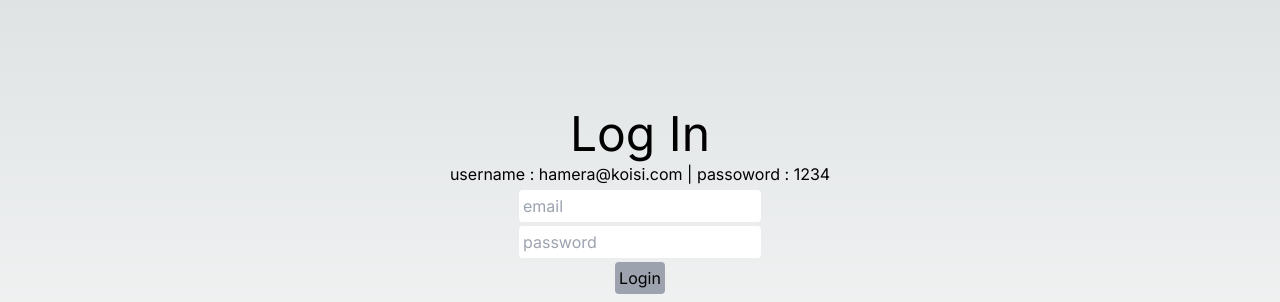
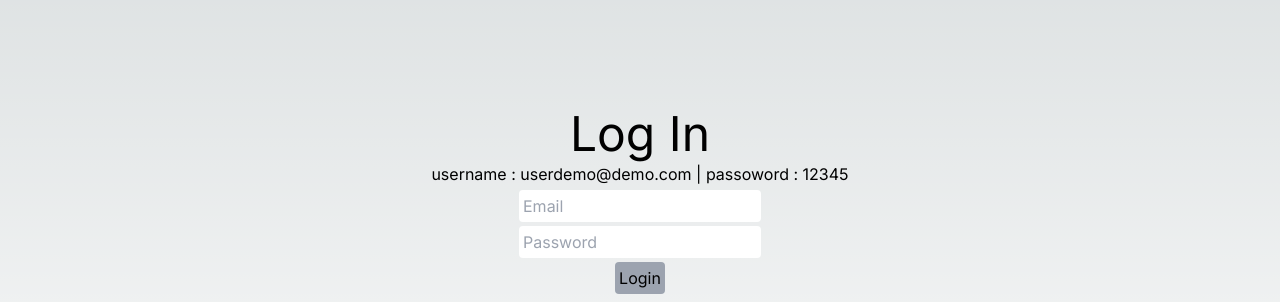
Before and after one commit to Al-Fareed/Bumble-Bee, a Next.js app: page /login in a window 1280 px wide. Shown: the part 184-486 px from the top of the page. Built offline with nearby package versions, Linux system fonts and the light colour scheme.

Commit message:
design fix in sigin/up forms

```diff
--- a/src/app/login/page.tsx
+++ b/src/app/login/page.tsx
@@ -27,19 +27,19 @@ const Page = () => {
     <div className="h-screen flex items-center justify-center flex-col gap-y-1 w-55 ">
       <span className="text-5xl"> Log In</span>
       <span className="text-center">
-        username : hamera@koisi.com | passoword : 1234
+        username : userdemo@demo.com | passoword : 12345
       </span>
       <input
         className="p-1 rounded focus:outline-none text-black"
         type="text"
-        placeholder="email"
+        placeholder="Email"
         value={user.email}
         onChange={(e) => setUser({ ...user, email: e.target.value })}
       />
       <input
         type="text"
         className="p-1 rounded text-black"
-        placeholder="password"
+        placeholder="Password"
         value={user.password}
         onChange={(e) => setUser({ ...user, password: e.target.value })}
       />
--- a/src/app/signup/page.tsx
+++ b/src/app/signup/page.tsx
@@ -32,7 +32,7 @@ const Page = () => {
       <input
         type="text"
         className="p-1 rounded text-black"
-        placeholder="name"
+        placeholder="Name"
         value={user.username}
         color="black"
         onChange={(e) => setUser({ ...user, username: e.target.value })}
@@ -40,20 +40,21 @@ const Page = () => {
       <input
         type="email"
         className="p-1 rounded text-black"
-        placeholder="email"
+        placeholder="Email"
         value={user.email}
         onChange={(e) => setUser({ ...user, email: e.target.value })}
       />
       <input
         type="password"
         className="p-1 rounded text-black"
-        placeholder="password"
+        placeholder="Password"
         value={user.password}
         onChange={(e) => setUser({ ...user, password: e.target.value })}
       />
       <button className="bg-gray-400 rounded p-1" onClick={submitForm}>
         {processing ? "Processing" : "Create Account"}
       </button>
+      <div>Already have an account? <Link className="text-blue-500" href={"/login"}>Login</Link> </div>
     </div>
   );
 };
```
